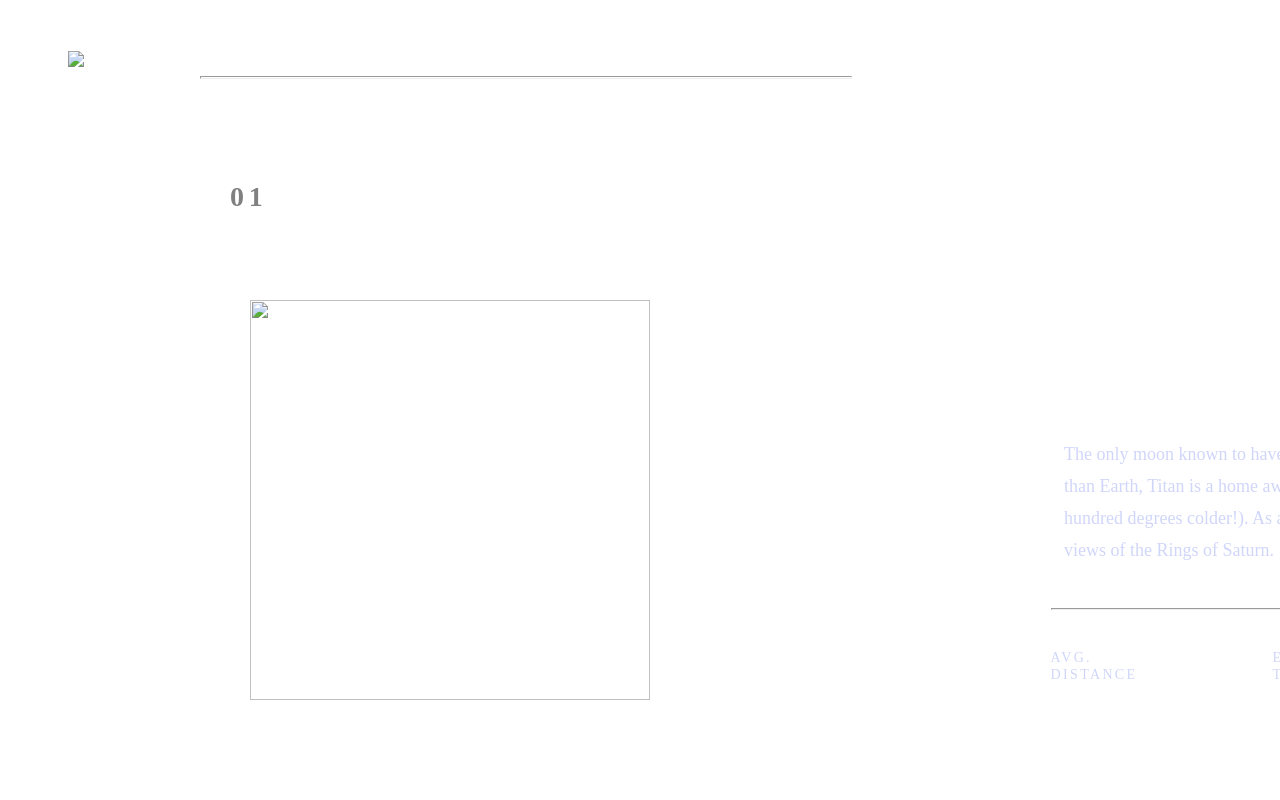
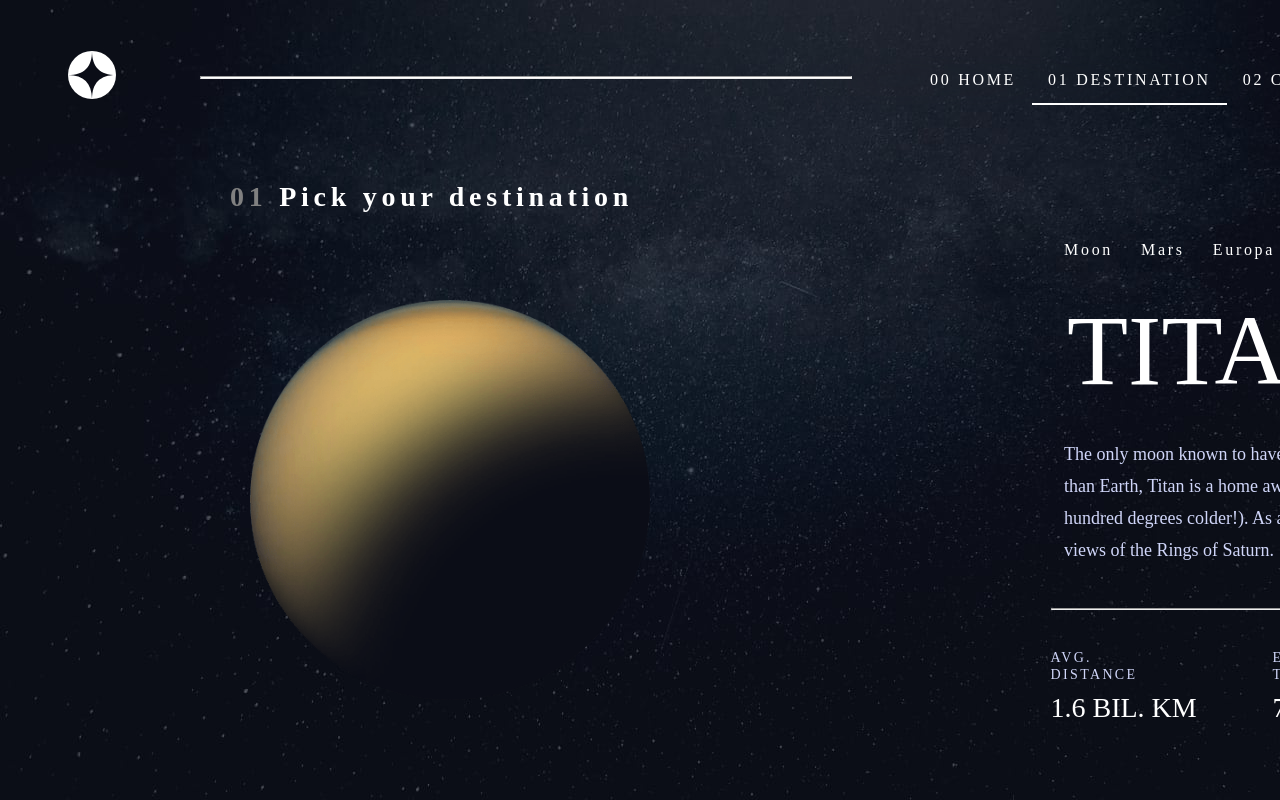
Before and after one commit to KSHITIJRAJ17/SpaceTourism, a plain HTML site: page destination-titan.html in a window 1280 px wide. Shown: the top 800 px of the page. Drawn offline with Linux system fonts and the light colour scheme; files that its build step writes are made by us from their sources.

Commit message:
Update destination-titan.html
changed paths

```diff
--- a/destination-titan.html
+++ b/destination-titan.html
@@ -4,14 +4,14 @@
 <head>
   <meta charset="UTF-8">
   <meta name="viewport" content="width=device-width, initial-scale=1.0">
-  <link rel="stylesheet" href="./css/destination-moon.css">
-  <link rel="icon" type="image/png" sizes="32x32" href="./assets/favicon-32x32.png">
+  <link rel="stylesheet" href="starter-code/css/destination-moon.css">
+  <link rel="icon" type="image/png" sizes="32x32" href="starter-code/assets/favicon-32x32.png">
 
   <title>Frontend Mentor | Space tourism website</title>
 </head>
 
-<body background="./assets/destination/background-destination-desktop.jpg">
-  <img id="i1" src="./assets/shared/logo.svg">
+<body background="starter-code/assets/destination/background-destination-desktop.jpg">
+  <img id="i1" src="starter-code/assets/shared/logo.svg">
   <hr>
   <div class="topnav">
     <ul>
@@ -23,7 +23,7 @@
     </ul>
   </div>
   <div id="d1"> <span style="color:grey">01</span> <span style="color:#FFFFFF;">Pick your destination</span></div>
-  <img id="i2" src="./assets/destination/image-titan.png">
+  <img id="i2" src="starter-code/assets/destination/image-titan.png">
   <div class="d2">
     <ul>
       <li style="float:left"><a href="destination-moon.html"> Moon</a></li>
```
